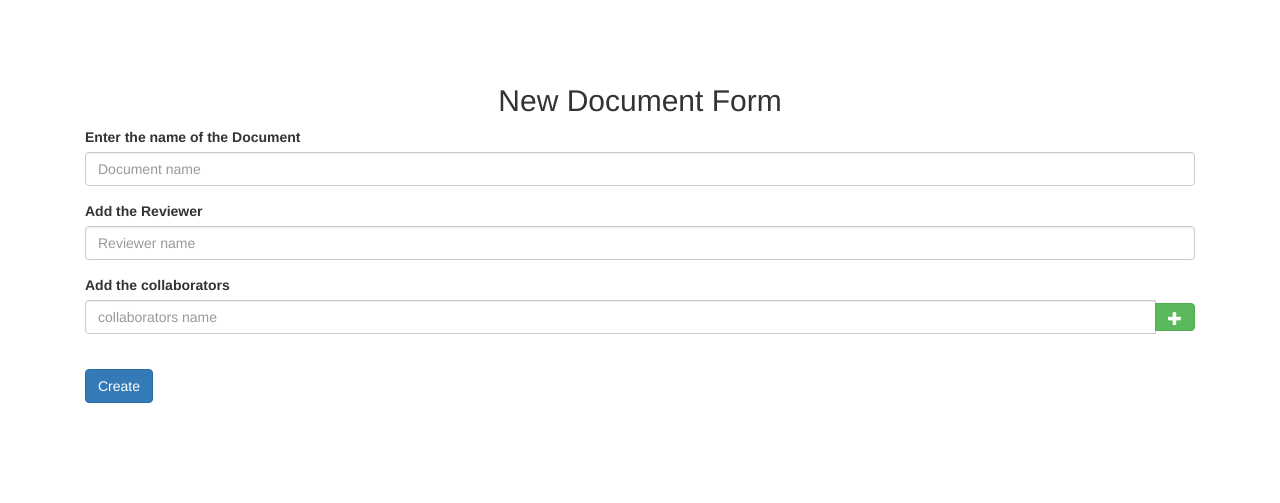
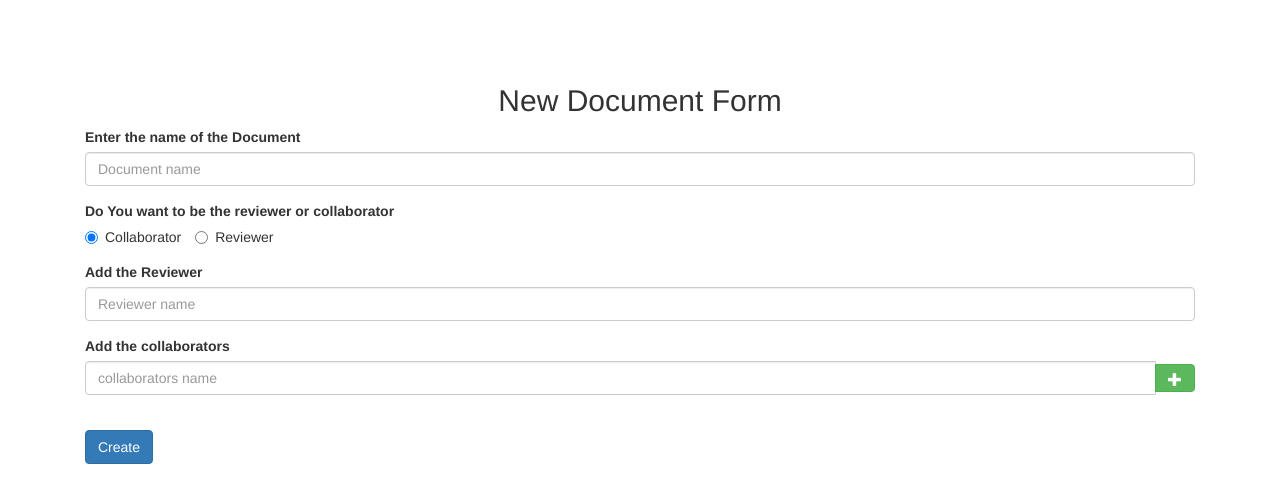
Before and after one commit to S-S-Shreya/ACMS, a Django app: page /Collab_Docs/createDoc/1 in a window 1280 px wide. Shown: the top 503 px of the page. Run offline with Django 3.2, Linux system fonts and the light colour scheme; some libraries are stand-ins or nearby versions.

Commit message:
name of collaborators changes to support multiple collaborators

```diff
--- a/ACMSLatest/Collab_Edit/Collab_Docs/templates/createnew.html
+++ b/ACMSLatest/Collab_Edit/Collab_Docs/templates/createnew.html
@@ -17,15 +17,29 @@
 
 </head>
 <body>
+{%if error%}
+       <h4 style="color:red;text-align:center;">{{error}}</h2>
+{%endif%}
+
 <div class="container shift">
 	<h2 id="heading" class="text-center">New Document Form</h2>
-	<form method="post" action="">
+	<form method="post" action="{% url 'new' LOGIN_ID %}">
 	{% csrf_token %}
 	<div class="form-group">
 	    <label for="nameofdocument">Enter the name of the Document</label>
 	    <input type="text" class="form-control" id="documentname" name="docname" placeholder="Document name ">
 	</div>
 
+	<div class="form-group">
+		<label for="choose">Do You want to be the reviewer or collaborator</label>
+		<br/>
+    		<label class="radio-inline">
+      			<input type="radio" name="opt" value="collaborator" checked>Collaborator
+    		</label>
+    		<label class="radio-inline">
+      			<input type="radio" name="opt" value="reviewer">Reviewer
+   		 </label>
+	</div>
 
 	<div class="form-group">
 	    <label for="nameofreviewer">Add the Reviewer</label>
@@ -35,7 +49,7 @@
 	<div class="form-group" id="multiplecollab">
 	    	<label for="nameofcollaborator">Add the collaborators</label>
 	    	<div class="input-group">
-	    	<input type="text" class="form-control" id="collaboratorsname" name="collaborator" placeholder="collaborators name ">
+	    		<input type="text" class="form-control" id="collaboratorsname" name="collaborator1" placeholder="collaborators name ">
 				<div class="input-group-btn">
 					<button class="btn btn-success" type="button" onclick="collaborator_field()"><span class="glyphicon glyphicon-plus" aria-hidden="true"></span></button>
 				</div>
@@ -43,8 +57,9 @@
 		</div>
 		<br/>
 	</div>
+
     	<div>
-	<button class="btn btn-primary" onclick="jug()" type="submit">Create</button>
+		<button class="btn btn-primary" type="submit">Create</button>
 	</div>
 	</form>
 
@@ -52,10 +67,6 @@
 </body>
 </html>
 <script>
-	function jug()
-	{
-		alert(x);
-	}
 	var room = 1;
 	function collaborator_field() {
 	    room++;
@@ -63,7 +74,8 @@ function collaborator_field() {
 	    var divtest = document.createElement("div");
 		divtest.setAttribute("class", "form-group removeclass"+room);
 		var rdiv = 'removeclass'+room;
-    divtest.innerHTML = '<div class="input-group"><input type="text" class="form-control" id="collaboratorsname" name="collaborator[]" placeholder="collaborators name "><div class="input-group-btn"><button class="btn btn-danger" type="button" onclick="remove_collaborator_field('+ room +');"><span class="glyphicon glyphicon-minus" aria-hidden="true"></span></button></div></div>';
+		var cnt='collaborator'+room;
+	    divtest.innerHTML = '<div class="input-group"><input type="text" class="form-control" id="collaboratorsname" name="collaborator'+(room)+'" placeholder="collaborators name33 "><div class="input-group-btn"><button class="btn btn-danger" type="button" onclick="remove_collaborator_field('+ room +');"><span class="glyphicon glyphicon-minus" aria-hidden="true"></span></button></div></div>';
 	    objTo.appendChild(divtest)
 	}
 	function remove_collaborator_field(rid) {
```
Lines whose indentation alone changed are shown as unchanged.
